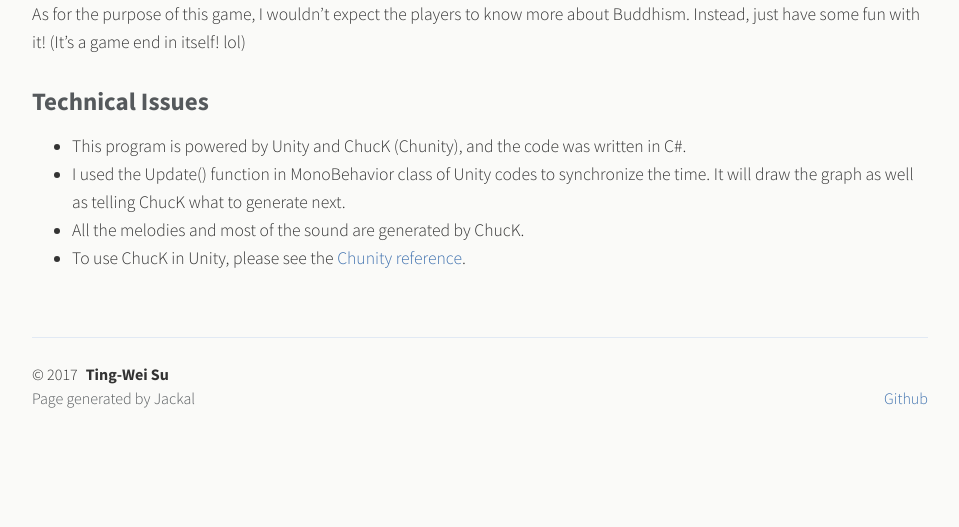
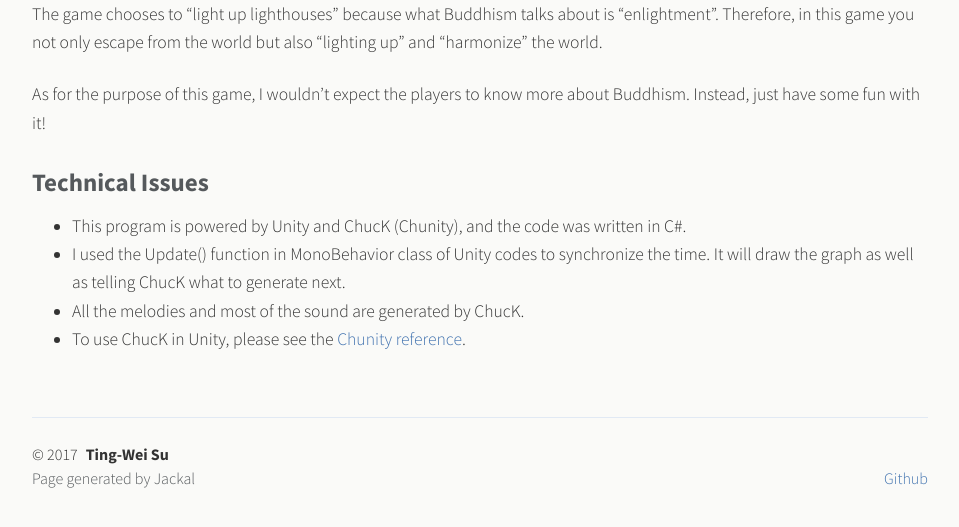
Before and after one commit to tweihaha/tweihaha.github.io, a Jekyll site: the page built from _pages/nirvana.md, in a window 1280 px wide and 900 px high, scrolled down 2097 px, cut to the strip 314-841 px from the top of the window. Shown: the whole strip, without its empty margins (160-1119 px from the left). Built offline with Jekyll 4.4.1, drawn with Linux system fonts in a browser that asks for light colours; before the commit the page ends 2917 px from its top, so only the background shows below that.

Commit message:
nirvana edit

```diff
--- a/_pages/nirvana.md
+++ b/_pages/nirvana.md
@@ -26,7 +26,9 @@ Every realm has its own trap that you need to beware of. For example, Naraka (He
 
 <img width="60%" src="/assets/img/nirvana/10.png">
 
-As for the purpose of this game, I wouldn't expect the players to know more about Buddhism. Instead, just have some fun with it! (It's a game end in itself! lol)
+The game chooses to "light up lighthouses" because what Buddhism talks about is "enlightment". Therefore, in this game you not only escape from the world but also "lighting up" and "harmonize" the world.
+
+As for the purpose of this game, I wouldn't expect the players to know more about Buddhism. Instead, just have some fun with it!
 
 
 ### Technical Issues
```
